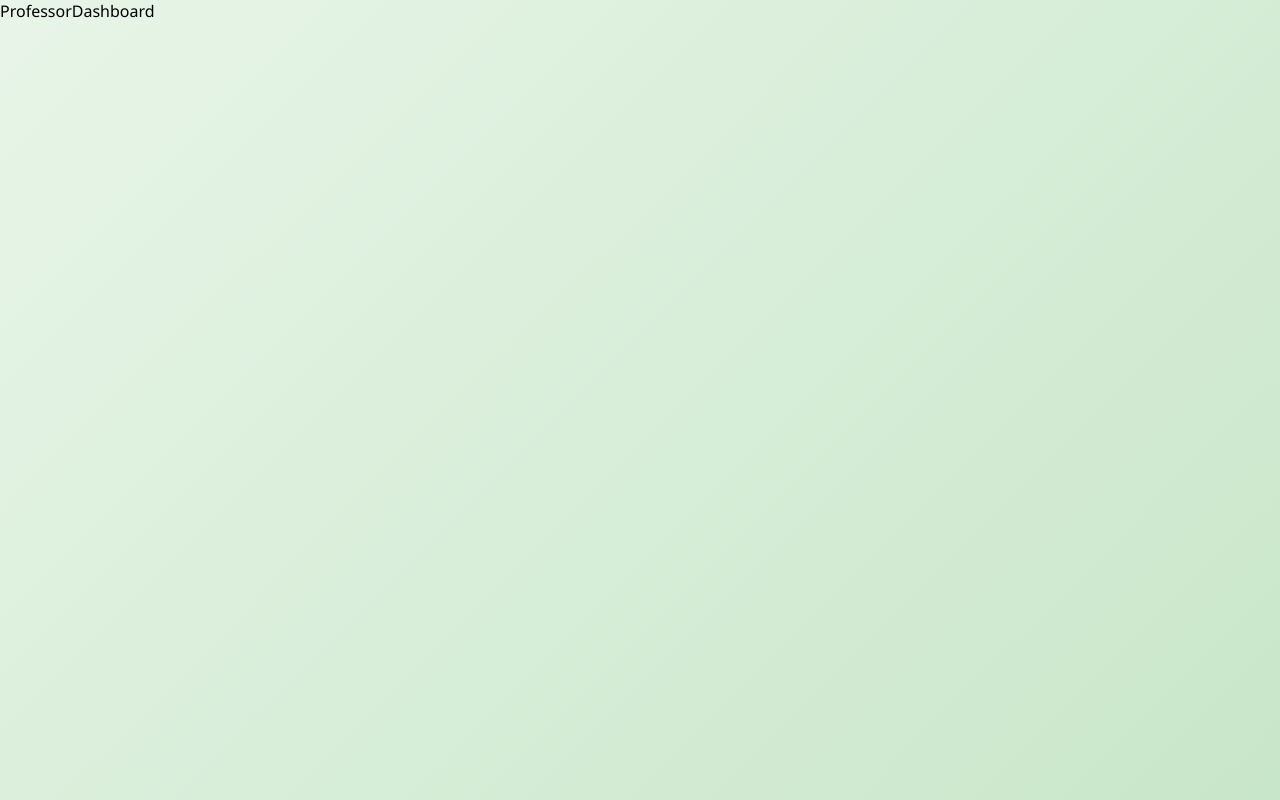
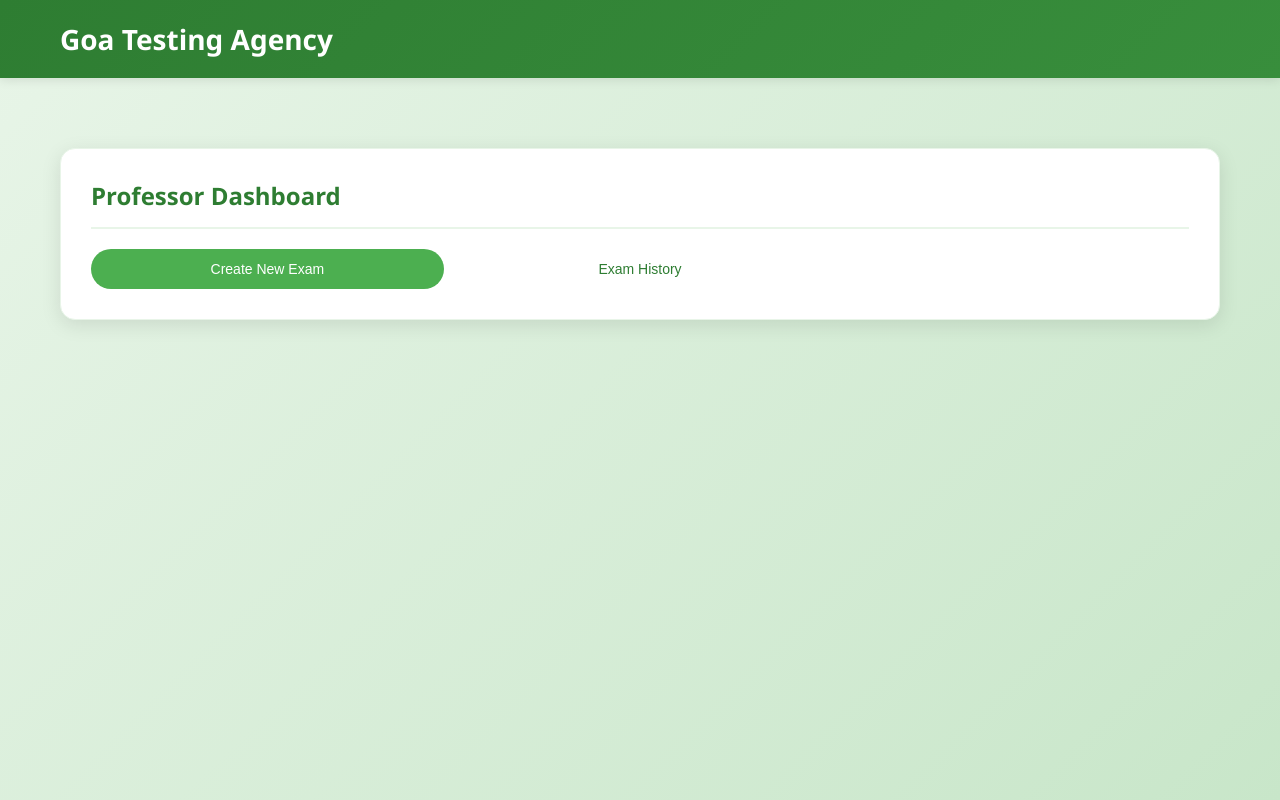
Before and after one commit to KNL110/exam-portal-frontend, a React (Vite) app: page /plogin in a window 1280 px wide. Built offline with nearby package versions, Linux system fonts and the light colour scheme.

Commit message:
add profile dashboard

```diff
--- a/src/components/RoleCard.jsx
+++ b/src/components/RoleCard.jsx
@@ -1,12 +1,12 @@
 import { Children } from "react";
 
-export const RoleCard = ({ role, message, onClick, children }) => {
+export const RoleCard = ({ role, message, onClick, children, textAlign="center" }) => {
   return (
     <div
       className="card"
       onClick={onClick}
       style={{
-        textAlign: 'center',
+        textAlign: {textAlign},
         cursor: onClick ? 'pointer' : 'default'
       }}
     >
--- a/src/pages/ProfessorDashboard.jsx
+++ b/src/pages/ProfessorDashboard.jsx
@@ -1,7 +1,26 @@
 import React from 'react'
+import { Navbar } from '../components/Navbar'
+import { SiteCard } from '../components/SiteCard'
+import { Button } from '../components/Button'
 
 export const ProfessorDashboard = () => {
-  return (
-    <div>ProfessorDashboard</div>
-  )
+    return (
+        <>
+            <Navbar>
+
+            </Navbar>
+            <SiteCard id="professorDashboard">
+                <div className='card'>
+                    <div class="card-header">
+                        <h2 class="card-title">Professor Dashboard</h2>
+                    </div>
+                    <div class="grid grid-3">
+                        <Button class="btn btn-success" onclick="showCreateExam()">Create New Exam</Button>
+                        <Button class="btn btn-primary" onclick="showExamHistory()">Exam History</Button>
+                        <Button class="btn btn-secondary" onclick="showLogin()">Logout</Button>
+                    </div>
+                </div>
+            </SiteCard>
+        </>
+    )
 }
--- a/src/pages/StudentDashboard.jsx
+++ b/src/pages/StudentDashboard.jsx
@@ -15,7 +15,7 @@ export const StudentDashboard = () => {
                         <h2 className="card-title">Student Dashboard</h2>
                     </div>
                     <div class="grid grid-2">
-                        <RoleCard role="Take Exam">
+                        <RoleCard role="Take Exam" center="left">
                             <div class="form-group">
                                 <label class="form-label">Enter Exam Code</label>
                                 <input type="text" class="form-input" id="studentExamCode" placeholder="Enter exam code"/>
```
